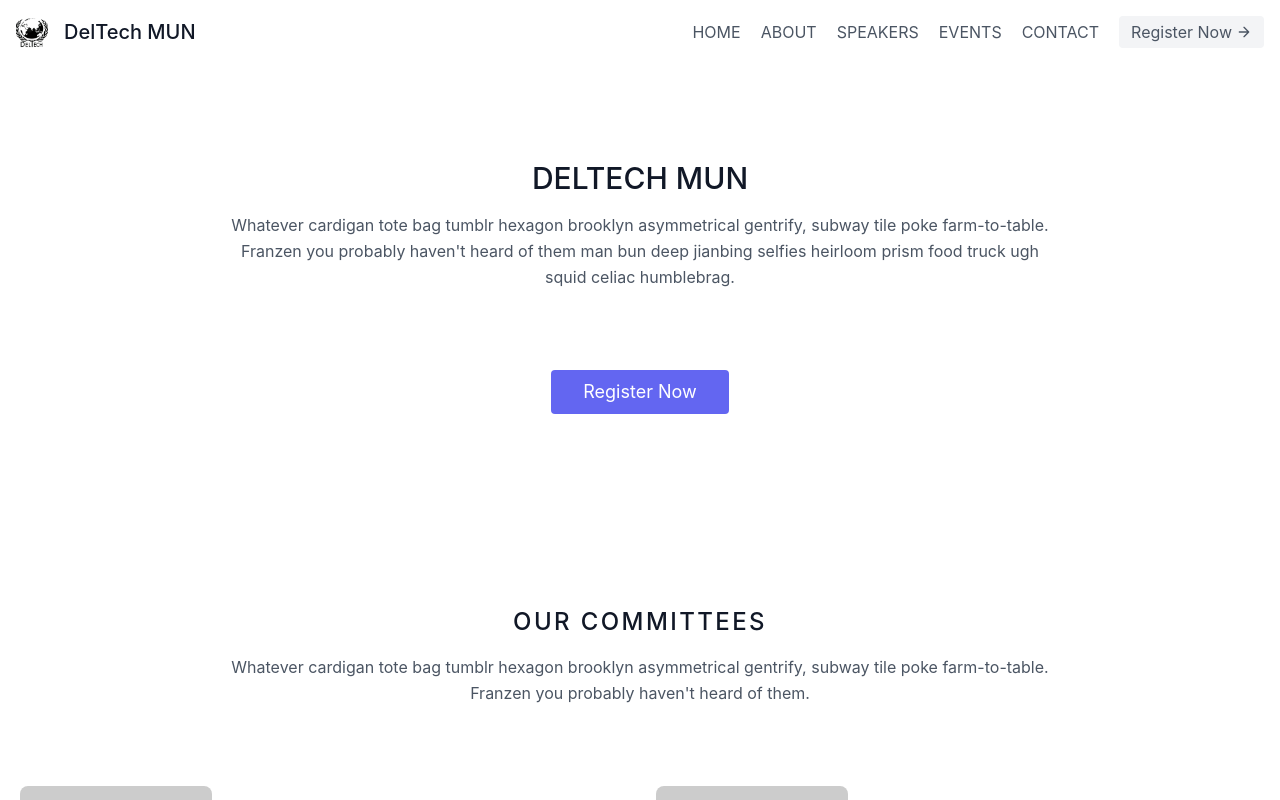
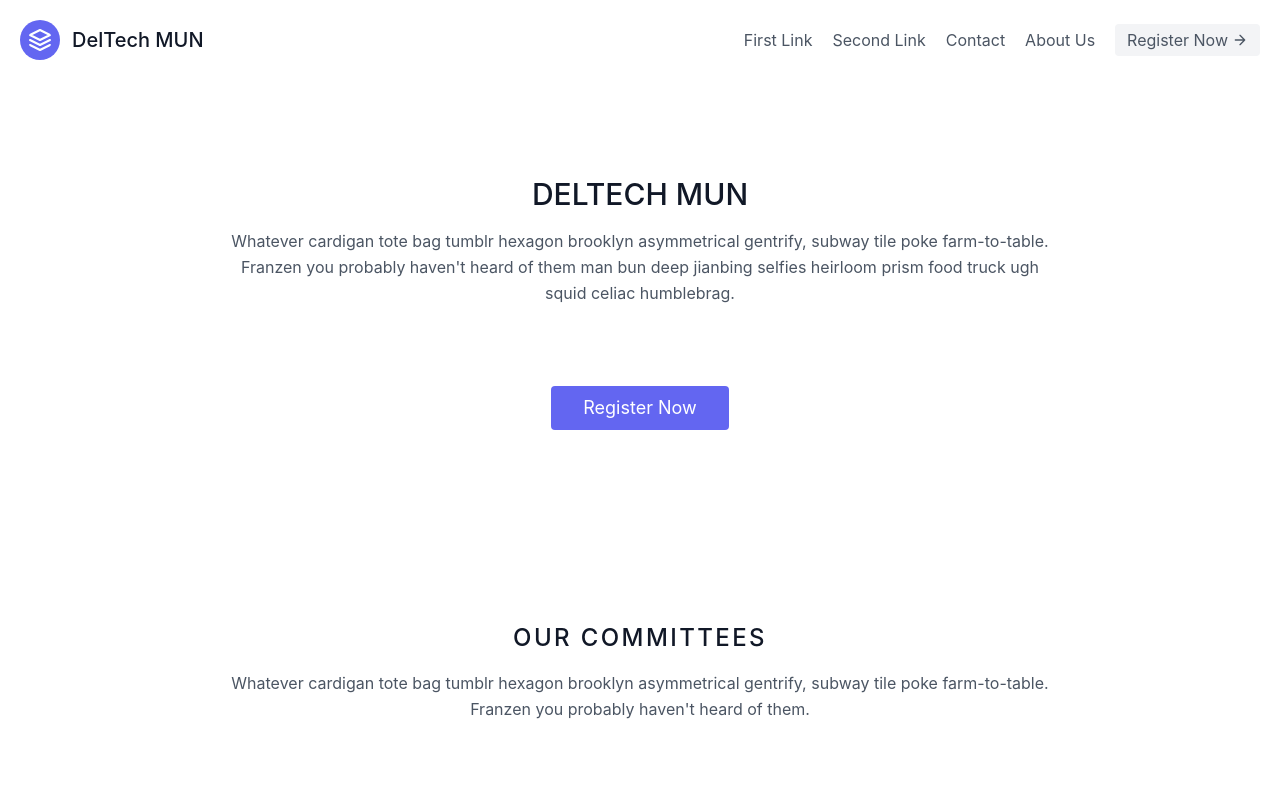
Before and after one commit to VarunDTU/DelTech_MUN, a Next.js app: page / in a window 1280 px wide. Shown: the top 800 px of the page. Built offline with nearby package versions, Linux system fonts and the light colour scheme.

Commit message:
Revert "added sticky navbar with onhover-colors"
This reverts commit f057107339eda3f2595f3001930d03bc92f1fc3b.

```diff
--- a/components/Navbar.js
+++ b/components/Navbar.js
@@ -2,21 +2,30 @@ import React from "react";
 
 const Navbar = () => {
   return (
-    <header class="text-gray-600 body-font sticky top-0 backdrop-blur">
-      <div class="container mx-auto flex flex-wrap p-4 flex-col md:flex-row items-center">
-
+    <header class="text-gray-600 body-font">
+      <div class="container mx-auto flex flex-wrap p-5 flex-col md:flex-row items-center">
         <a class="flex title-font font-medium items-center text-gray-900 mb-4 md:mb-0">
-          <img class="h-8 pr-1 mx-auto" src="/deltech-logo.png"></img>
+          <svg
+            xmlns="http://www.w3.org/2000/svg"
+            fill="none"
+            stroke="currentColor"
+            stroke-linecap="round"
+            stroke-linejoin="round"
+            stroke-width="2"
+            class="w-10 h-10 text-white p-2 bg-indigo-500 rounded-full"
+            viewBox="0 0 24 24"
+          >
+            <path d="M12 2L2 7l10 5 10-5-10-5zM2 17l10 5 10-5M2 12l10 5 10-5"></path>
+          </svg>
           <span class="ml-3 text-xl">DelTech MUN</span>
         </a>
         <nav class="md:ml-auto flex flex-wrap items-center text-base justify-center">
-          <a class="mr-5 hover:text-red-600">HOME</a>
-          <a class="mr-5 hover:text-red-600">ABOUT</a>
-          <a class="mr-5 hover:text-red-600">SPEAKERS</a>
-          <a class="mr-5 hover:text-red-600">EVENTS</a>
-          <a class="mr-5 hover:text-red-600">CONTACT</a>
+          <a class="mr-5 hover:text-gray-900">First Link</a>
+          <a class="mr-5 hover:text-gray-900">Second Link</a>
+          <a class="mr-5 hover:text-gray-900">Contact</a>
+          <a class="mr-5 hover:text-gray-900">About Us</a>
         </nav>
-        <button class="inline-flex items-center bg-gray-100 border-0 py-1 px-3 focus:outline-none hover:bg-red-800 hover:text-white rounded text-base mt-4 md:mt-0">
+        <button class="inline-flex items-center bg-gray-100 border-0 py-1 px-3 focus:outline-none hover:bg-gray-200 rounded text-base mt-4 md:mt-0">
           Register Now
           <svg
             fill="none"
```
Also changed, not shown: public/deltech-logo.png (deleted), 1 other file (tests, documents, lock files or other folders).
